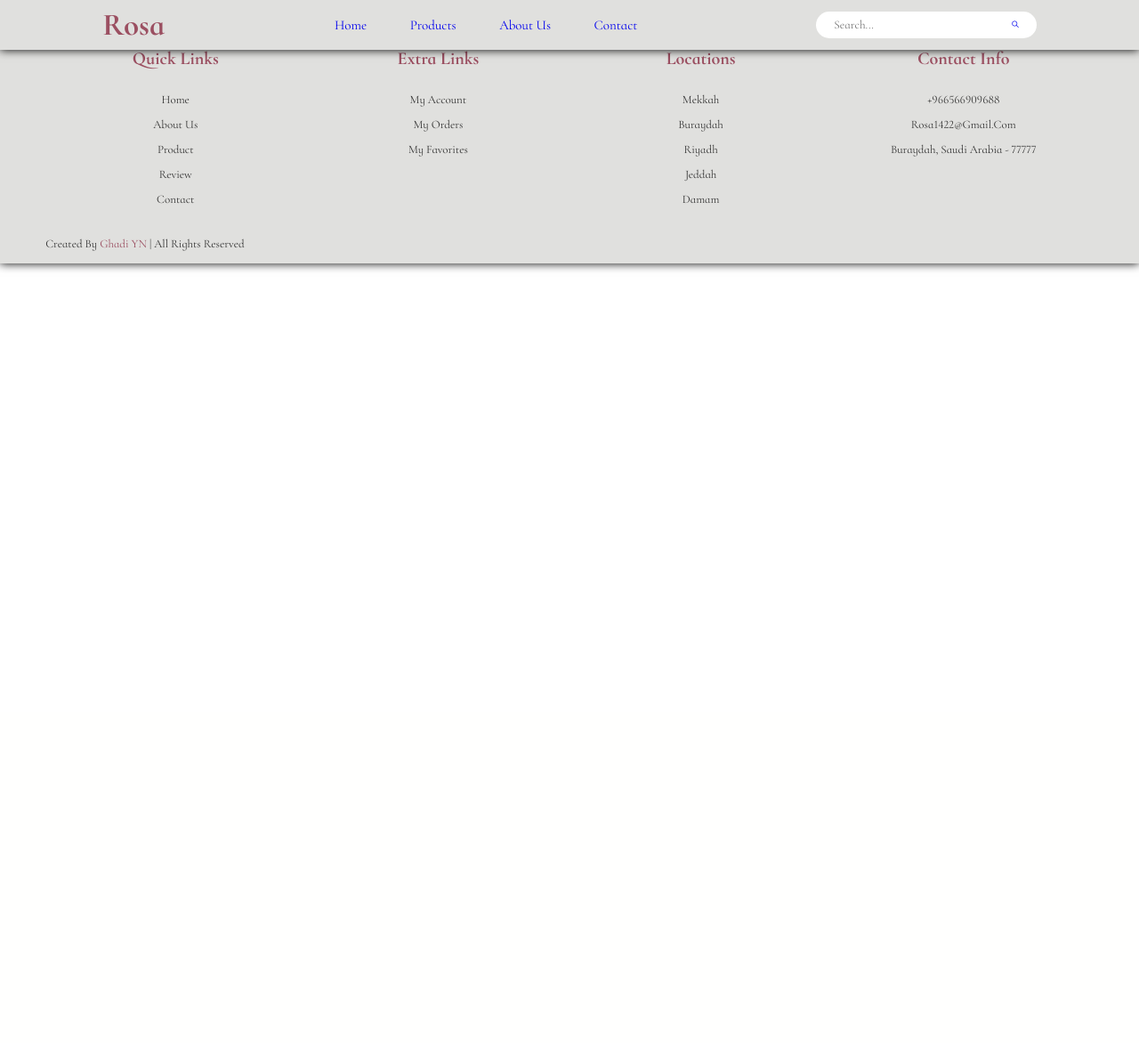
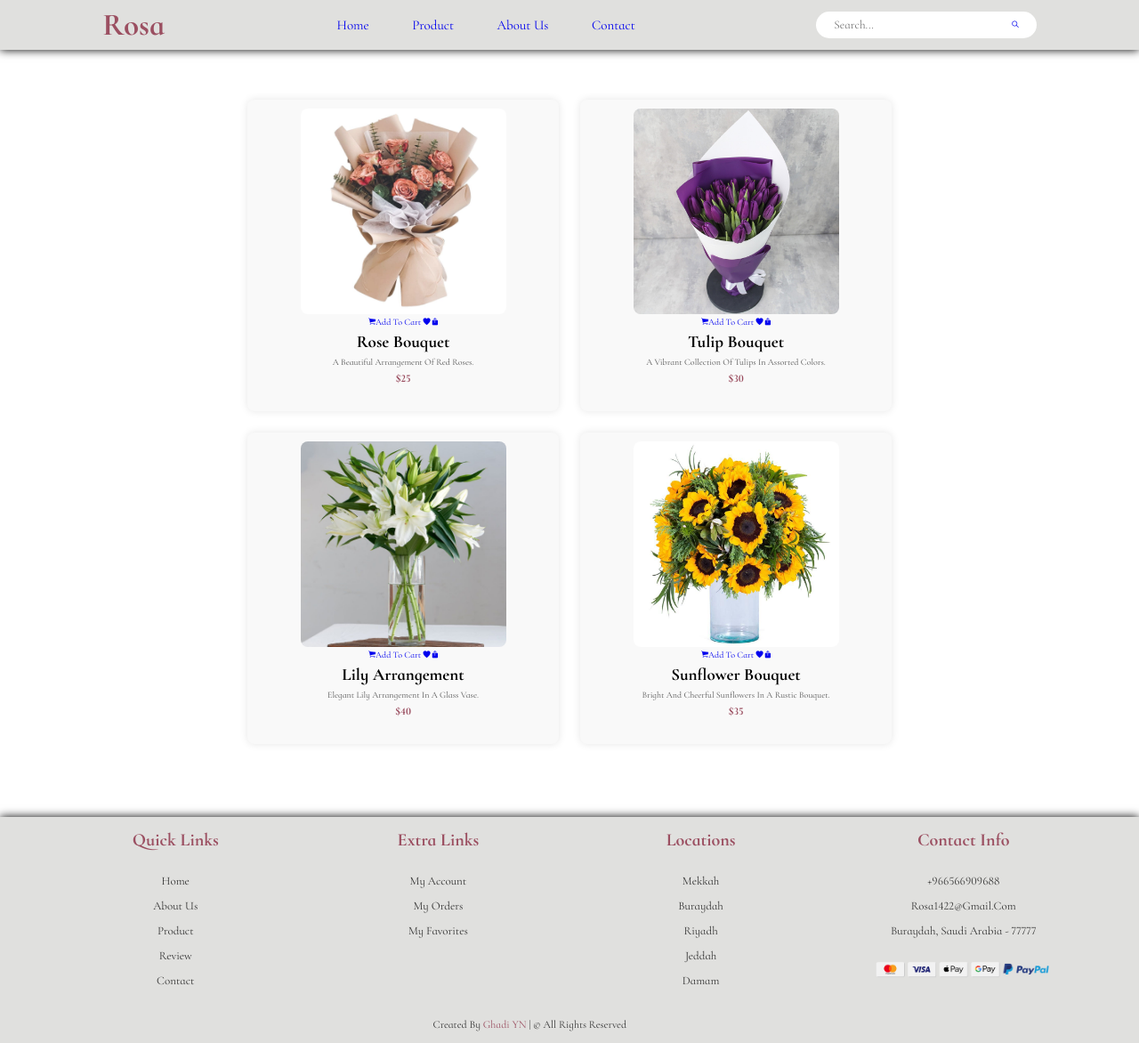
Before and after one commit to Ghadi33/Fpro, a Django app: template myApp/templates/pages/product.html in a window 1280 px wide. Shown: the whole page at 89% size. Before the commit the page ends 304 px from the top, so only its background shows below. Run offline with Django 5.2, Linux system fonts and the light colour scheme; the template is opened without the code that fills it, so the values that code supplies are empty; some web fonts are replaced.

Commit message:
solve repo issue& starting product page

```diff
--- a/myApp/templates/includes/footer.html
+++ b/myApp/templates/includes/footer.html
@@ -1,3 +1,4 @@
+{% load static %}
 <footer>
 <div class="box-container">
 <div class="box">
@@ -30,13 +31,13 @@
 <a href="#">+966566909688</a>
 <a href="#">Rosa1422@gmail.com</a>
 <a href="#">Buraydah, Saudi Arabia - 77777</a>
-<img scr="images/paymenys.png" alt="">
+<img src="{% static '/images/paymenys.png' %}" alt="">
+</div>
+<div class="credit">created by <span>Ghadi YN </span>| &copy; all rights reserved </div>
 </div>
 
 
- <div class="credit">created by <span>Ghadi YN</span> | all rights reserved</div>
 
-</div>
 
 
 </footer>
--- a/myApp/templates/includes/header.html
+++ b/myApp/templates/includes/header.html
@@ -3,7 +3,7 @@
 
      <nav class="bar">
     <a href="{% url 'index' %}">home</a>
-    <a href="#products">products</a>
+    <a href="/product/">product</a>
     <a href="/about/">about us</a>
     <a href="#contact">contact</a>
 </nav>
--- a/myApp/templates/pages/about.html
+++ b/myApp/templates/pages/about.html
@@ -3,7 +3,9 @@
 {% block content %}
 <section class="about" id="about">
     <div class="container">
+        <div class="aboutitle">
         <h2 class="section-title">About Us</h2>
+        </div>
         <div class="row">
             <div class="col">
                 <div class="icon"><i class="ion-ios-rose"></i></div>
--- a/myApp/templates/pages/index.html
+++ b/myApp/templates/pages/index.html
@@ -8,7 +8,9 @@
         <h4>bouquet</h4>
         <p>elevate your special occasion with the elegance of yesteryear</p>
         <a href="#" class="btn">shop now!</a>
+
     </div>
+
 </section>
 
 {% endblock content %}
--- a/myApp/templates/pages/product.html
+++ b/myApp/templates/pages/product.html
@@ -1,11 +1,59 @@
 {% extends "layouts/base.html" %}
+{% load static %}
 
 {% block content %}
+<section class="product" id="product">
+    <section class="flower-products">
+        <div class="flower-product">
+            <img src="{% static 'images/1.jpg' %}" alt="Product 1">
+           <div class="icons">
+            <a href="#" class="ion-ios-cart">add to cart</a>
+                <a href="#" class="ion-ios-heart"></a>
+                <a href="#" class="ion-ios-share"></a>
+                </div>
+            <h2>Rose Bouquet</h2>
+            <p>A beautiful arrangement of red roses.</p>
+            <span>$25</span>
+        </div>
 
-   <section class="product" id="product">
-    <div class="content">
+        <div class="flower-product">
+            <img src="{% static 'images/2.jpg' %}" alt="Product 2">
+            <div class="icons">
+            <a href="#" class="ion-ios-cart">add to cart</a>
+                <a href="#" class="ion-ios-heart"></a>
+                <a href="#" class="ion-ios-share"></a>
+                </div>
+            <h2>Tulip Bouquet</h2>
+            <p>A vibrant collection of tulips in assorted colors.</p>
+            <span>$30</span>
+        </div>
 
-    </div>
+        <div class="flower-product">
+            <img src="{% static 'images/3.jpg' %}" alt="Product 3">
+            <div class="icons">
+            <a href="#" class="ion-ios-cart">add to cart</a>
+                <a href="#" class="ion-ios-heart"></a>
+                <a href="#" class="ion-ios-share"></a>
+                </div>
+            <h2>Lily Arrangement</h2>
+            <p>Elegant lily arrangement in a glass vase.</p>
+            <span>$40</span>
+        </div>
+
+        <div class="flower-product">
+            <img src="{% static 'images/4.jpg' %}" alt="Product 4">
+            <div class="icons">
+            <a href="#" class="ion-ios-cart">add to cart</a>
+                <a href="#" class="ion-ios-heart"></a>
+                <a href="#" class="ion-ios-share"></a>
+                </div>
+            <h2>Sunflower Bouquet</h2>
+            <p>Bright and cheerful sunflowers in a rustic bouquet.</p>
+            <span>$35</span>
+        </div>
+
+
+
+    </section>
 </section>
-
 {% endblock content %}
--- a/myApp/views.py
+++ b/myApp/views.py
@@ -6,3 +6,6 @@
 
 def about(request):
     return render(request, 'pages/about.html')
+
+def product(request):
+    return render(request, 'pages/product.html')
--- a/myProject/urls.py
+++ b/myProject/urls.py
@@ -22,5 +22,6 @@
 urlpatterns = [
     path('admin/', admin.site.urls),
     path('',views.index,name="index"),
-    path('about/',views.about,name="about")
+    path('about/',views.about,name="about"),
+    path('product/',views.product,name="product")
 ]
--- a/static/css/style.css
+++ b/static/css/style.css
@@ -24,22 +24,22 @@
     display: flex;
     align-items: center;
     padding: 7rem 0%;
-    background: url(../images/w02874-small.jpg);
+    background:  #ffffff;
     background-size:cover;
 }
 
-.section-title {
-
-    text-align: center;
-    margin-top: 3rem;
-    margin-bottom: 30px;
+.aboutitle .section-title {
+     text-align: center;
     font-size: 50px;
     color: #ffffff;
-    background-color:#9b4f61;
-    border-radius: 10px;
-    box-shadow: 0 0 20px hsla(0, 0%, 100%, 0.2);
 }
-
+.aboutitle{
+    display: flex;
+    align-items: center;
+    background: url(../images/5387155-flower-bouquet-flower-arrangement-floral-poppy-head-bloom-blooming-flowerpot-get-well-grey-deco-tin-free-stock-photos.jpg) no-repeat;
+    background-size:cover;
+    background-position: center;
+}
 .container {
     max-width: 1200px;
     margin: 0 auto;
@@ -60,7 +60,7 @@
     border-radius: 10px;
     padding: 40px;
     text-align: center;
-    box-shadow: 0 0 20px rgba(255, 255, 255, 0.3);
+    box-shadow: 0 0 20px rgba(201, 201, 201, 0.755);
 }
 
 .icon {
@@ -233,18 +233,70 @@
 
 footer .box-container .box img{
    margin-top: 1rem;
+   width: 70%;
+   height: 20%;
+
 }
 
 footer .box-container .credit{
-    justify-content: center;
-    align-items: center;
     margin-top: 1.5rem;
     padding-top: 1rem;
-    font-size: 1.3rem;
+    font-size: 1.2rem;
     color: #333;
+    transform: translateX(200%);
 }
+
 
 footer .box-container .credit span{
     color: #9B4F61;
 
 }
+
+section.product {
+    margin-top: 6rem;
+    margin-bottom: 30px;
+}
+
+section.flower-products {
+    display: flex;
+    flex-wrap: wrap;
+    justify-content: center;
+    padding: 2rem;
+}
+
+.flower-product {
+    margin: 1.2rem;
+    padding: 1rem;
+    background-color: #f9f9f9;
+    border-radius: 8px;
+    box-shadow: 0 0 10px rgba(0, 0, 0, 0.1);
+    text-align: center;
+    width: 350px;
+    height: 350px;
+    overflow: hidden;
+}
+
+.flower-product img {
+    width: 70%;
+    height: 70%;
+    object-fit: cover;
+    border-radius: 8px;
+}
+
+.flower-product h2 {
+    margin: .4rem 0;
+    font-size: 1.9rem;
+}
+
+.flower-product p {
+    color: #555;
+    font-size: 1rem;
+}
+
+.flower-product span {
+    display: block;
+    font-weight: bold;
+    margin-top: 0.3rem;
+    font-size: 1.2rem;
+    color: #9b4f61;
+}
```
Also changed, not shown: myApp/static/images/1.jpg (added), myApp/static/images/2.jpg (added), myApp/static/images/3.jpg (added), myApp/static/images/4.jpg (added), myApp/static/images/about us.jpg (added).
